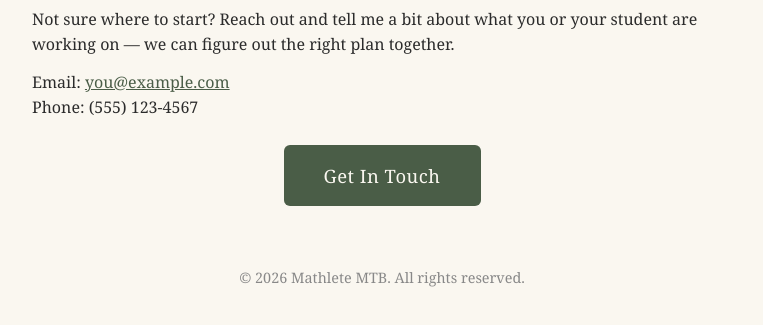
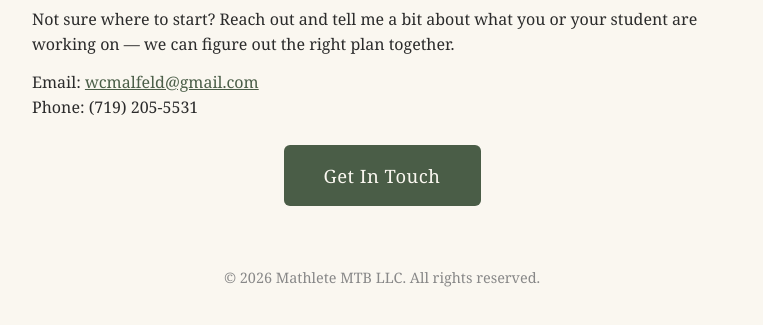
Before and after one commit to wcmalfeld/MathleteMTB-Site, a plain HTML site: page index.html in a window 1280 px wide. Shown: the part 4117-4442 px from the top of the page, without its empty margins (258-1021 px from the left). Drawn offline with Linux system fonts and the light colour scheme.

Commit message:
contact update

```diff
--- a/index.html
+++ b/index.html
@@ -451,8 +451,8 @@
       plan together.
     </p>
     <p>
-      Email: <a href="mailto:you@example.com">you@example.com</a><br>
-      Phone: (555) 123-4567
+      Email: <a href="wcmalfeld@gmail.com">wcmalfeld@gmail.com</a><br>
+      Phone: (719) 205-5531
     </p>
 
     <div class="contact-button-wrap">
@@ -461,7 +461,7 @@
   </div>
 
   <footer>
-    &copy; 2026 Mathlete MTB. All rights reserved.
+    &copy; 2026 Mathlete MTB LLC. All rights reserved.
   </footer>
 
 </div>
```
